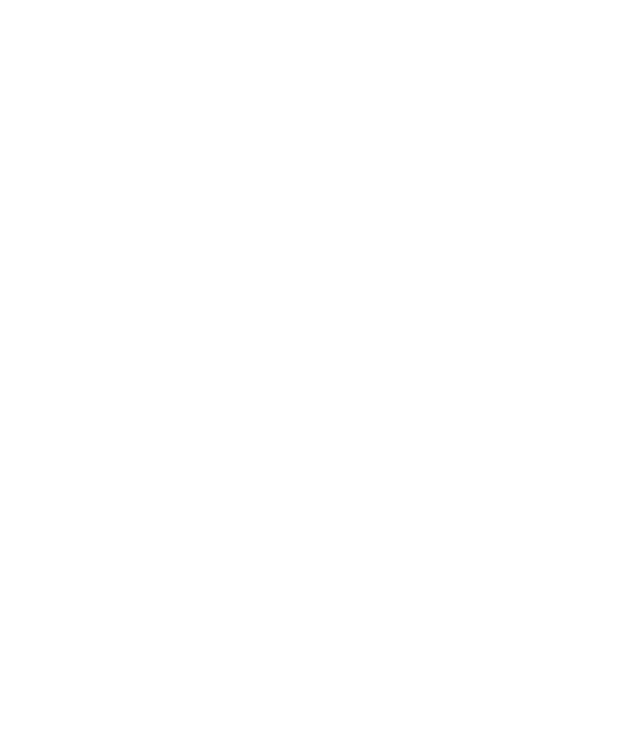
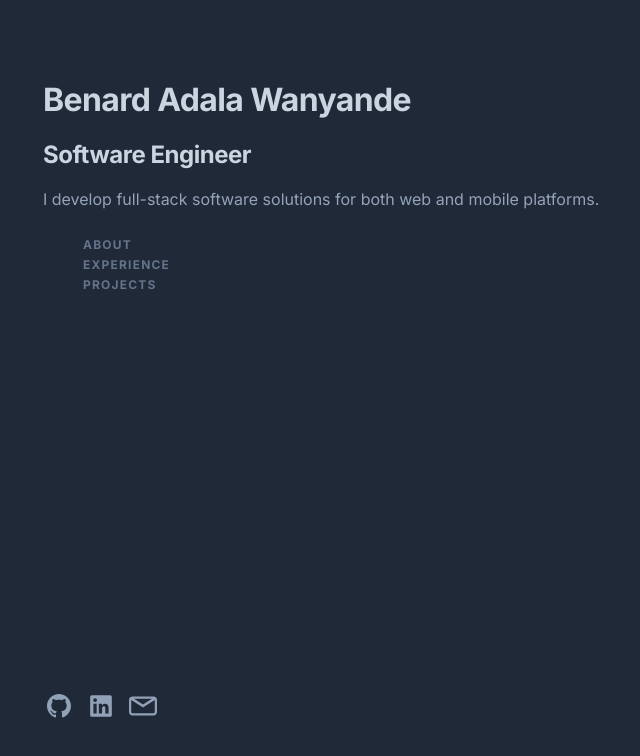
Before and after one commit to adala-wanyande/portfolio-react, a React (Create React App) app: page / in a window 1280 px wide. Shown: the top 756 px of the page, without its empty margins (37-677 px from the left). Built offline with nearby package versions, Linux system fonts and the light colour scheme; the HTML template or start-up script is replaced by a standard one.

Commit message:
feat: implement Header component
create Header component and import it into the App component

```diff
--- a/public/index.html
+++ b/public/index.html
@@ -1,5 +1,5 @@
 <!DOCTYPE html>
-<html lang="en">
+<html lang="en" class="scroll-smooth fade-in">
   <head>
     <meta charset="utf-8" />
     <link rel="icon" href="%PUBLIC_URL%/favicon.ico" />
--- a/src/App.js
+++ b/src/App.js
@@ -1,3 +1,5 @@
+import Header from './components/Header'
+
 function App() {
   return (
     <>
@@ -5,7 +7,7 @@
 
       </div>
       <div className="container">
-
+        <Header></Header>
       </div>
     </>
 
--- /dev/null
+++ b/src/components/Header.js
@@ -0,0 +1,73 @@
+import React from 'react'
+
+const Header = () => {
+  return (
+    <header>
+        <div className="sub-container">
+            <h1>
+                <a href="/">Benard Adala Wanyande</a>
+            </h1>
+            <h2>Software Engineer</h2>
+            <p className="mini-about">I develop full-stack software solutions for both web and mobile platforms.</p>
+            <nav className="" aria-label="In-page jump links">
+                <ul>
+                    <li>
+                        <a href="#about">
+                            <span className="nav-indicator"></span>
+                            <span className="nav-text">About</span>
+                        </a>
+                    </li>
+                    <li>
+                        <a href="#experience">
+                            <span className="nav-indicator"></span>
+                            <span className="nav-text">Experience</span>
+                        </a>
+                    </li>
+                    <li>
+                        <a href="#projects">
+                            <span className="nav-indicator"></span>
+                            <span className="nav-text">Projects</span>
+                        </a>
+                    </li>
+                </ul>
+            </nav>
+        </div>
+        <div className="sub-container">
+            <ul className="socials-unordered" aria-label="Social media">
+                <li className="socials-list">
+                    <a href="https://github.com/adala-wanyande" target="_blank" rel="noreferrer noopener" aria-label="GitHub (opens in a new tab)">
+                        {/* <span className="hidden">GitHub</span> */}
+                        <svg xmlns="http://www.w3.org/2000/svg" width="24" height="24" viewBox="0 0 24 24">
+                            <path d="M12 0c-6.626 0-12 5.373-12 12 0 5.302 3.438 9.8 8.207 11.387.599.111.793-.261.793-.577v-2.234c-3.338.726-4.033-1.416-4.033-1.416-.546-1.387-1.333-1.756-1.333-1.756-1.089-.745.083-.729.083-.729 1.205.084 1.839 1.237 1.839 1.237 1.07 1.834 2.807 1.304 3.492.997.107-.775.418-1.305.762-1.604-2.665-.305-5.467-1.334-5.467-5.931 0-1.311.469-2.381 1.236-3.221-.124-.303-.535-1.524.117-3.176 0 0 1.008-.322 3.301 1.23.957-.266 1.983-.399 3.003-.404 1.02.005 2.047.138 3.006.404 2.291-1.552 3.297-1.23 3.297-1.23.653 1.653.242 2.874.118 3.176.77.84 1.235 1.911 1.235 3.221 0 4.609-2.807 5.624-5.479 5.921.43.372.823 1.102.823 2.222v3.293c0 .319.192.694.801.576 4.765-1.589 8.199-6.086 8.199-11.386 0-6.627-5.373-12-12-12z"/>
+                        </svg>
+                    </a>
+                </li>
+                <li className="socials-list">
+                    <a href="https://linkedin.com/in/adala-wanyande" target="_blank" rel="noreferrer noopener" aria-label="LinkedIn (opens in a new tab)">
+                        {/* <span className="hidden">LinkedIn</span> */}
+                        <svg xmlns="http://www.w3.org/2000/svg" fill="" height="26" width="26" viewBox="0 0 24 24" className="" aria-hidden="true">
+                            <path d="M20.5 2h-17A1.5 1.5 0 002 3.5v17A1.5 1.5 0 003.5 22h17a1.5 1.5 0 001.5-1.5v-17A1.5 1.5 0 0020.5 2zM8 19H5v-9h3zM6.5 8.25A1.75 1.75 0 118.3 6.5a1.78 1.78 0 01-1.8 1.75zM19 19h-3v-4.74c0-1.42-.6-1.93-1.38-1.93A1.74 1.74 0 0013 14.19a.66.66 0 000 .14V19h-3v-9h2.9v1.3a3.11 3.11 0 012.7-1.4c1.55 0 3.36.86 3.36 3.66z"></path>
+                        </svg>
+                    </a>
+                </li>
+                <li className="socials-list">
+                    <a href="mailto:awanyande@gmail.com" aria-label="Send an email to awanyande@gmail.com">
+                        {/* <span className="hidden">Email</span> */}
+                        <svg xmlns="http://www.w3.org/2000/svg" fill="" height="28" width="28" viewBox="0 0 75.294 75.294" className="" aria-hidden="true">
+                            <path d="M66.097,12.089h-56.9C4.126,12.089,0,16.215,0,21.286v32.722c0,5.071,4.126,9.197,9.197,9.197h56.9
+                                c5.071,0,9.197-4.126,9.197-9.197V21.287C75.295,16.215,71.169,12.089,66.097,12.089z M61.603,18.089L37.647,33.523L13.691,18.089
+                                H61.603z M66.097,57.206h-56.9C7.434,57.206,6,55.771,6,54.009V21.457l29.796,19.16c0.04,0.025,0.083,0.042,0.124,0.065
+                                c0.043,0.024,0.087,0.047,0.131,0.069c0.231,0.119,0.469,0.215,0.712,0.278c0.025,0.007,0.05,0.01,0.075,0.016
+                                c0.267,0.063,0.537,0.102,0.807,0.102c0.001,0,0.002,0,0.002,0c0.002,0,0.003,0,0.004,0c0.27,0,0.54-0.038,0.807-0.102
+                                c0.025-0.006,0.05-0.009,0.075-0.016c0.243-0.063,0.48-0.159,0.712-0.278c0.044-0.022,0.088-0.045,0.131-0.069
+                                c0.041-0.023,0.084-0.04,0.124-0.065l29.796-19.16v32.551C69.295,55.771,67.86,57.206,66.097,57.206z"/>
+                        </svg>
+                    </a>
+                </li>
+            </ul>
+        </div>
+    </header>
+  )
+}
+
+export default Header
```
